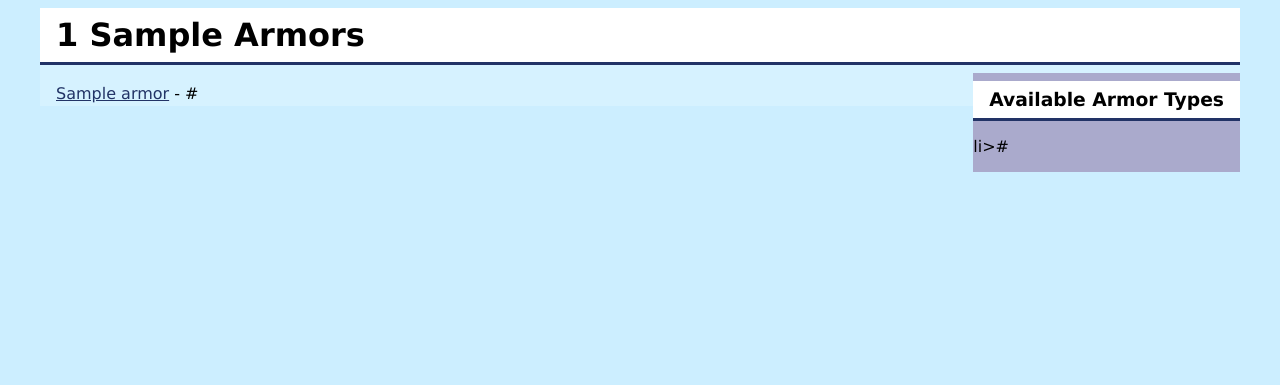
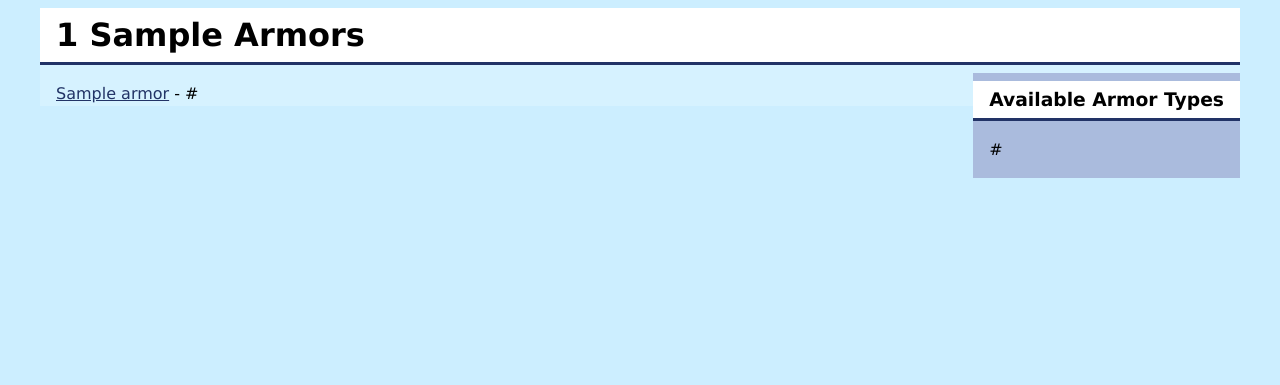
Before and after one commit to ArnoldasKun/Project_X, a Django app: template arsenal/forge/templates/forge/armor_list.html in a window 1280 px wide. Shown: the part 35-420 px from the top of the page. Run offline with Django 3.2, Linux system fonts and the light colour scheme; the template is opened without the code that fills it: most values are stand-ins (such as "Sample title", 1, 10 or a date in 2020).

Commit message:
current filtered items

```diff
--- a/arsenal/forge/static/forge/css/base.css
+++ b/arsenal/forge/static/forge/css/base.css
@@ -59,7 +59,11 @@ footer .container {
 
 .armor_type_filter {
     float: right;
-    background-color: #aac;
+    background-color: #abd;
+}
+
+.armor_type_filter .current {
+    background-color: #dbd;
 }
 
 ul {
--- a/arsenal/forge/templates/forge/armor_list.html
+++ b/arsenal/forge/templates/forge/armor_list.html
@@ -8,7 +8,7 @@
         <h3>Available Armor Types</h3>
         <ul>
             {% for filter_armor_type in armor_types %}
-                li>{{ filter_armor_type.link_filtered_books }}</li>
+                <li class="{% if filter_armor_type == armor_type %}current{% endif %}">{{ filter_armor_type.link_filtered_armors }}</li>
             {% endfor %}
         </ul>
     </div>
```
